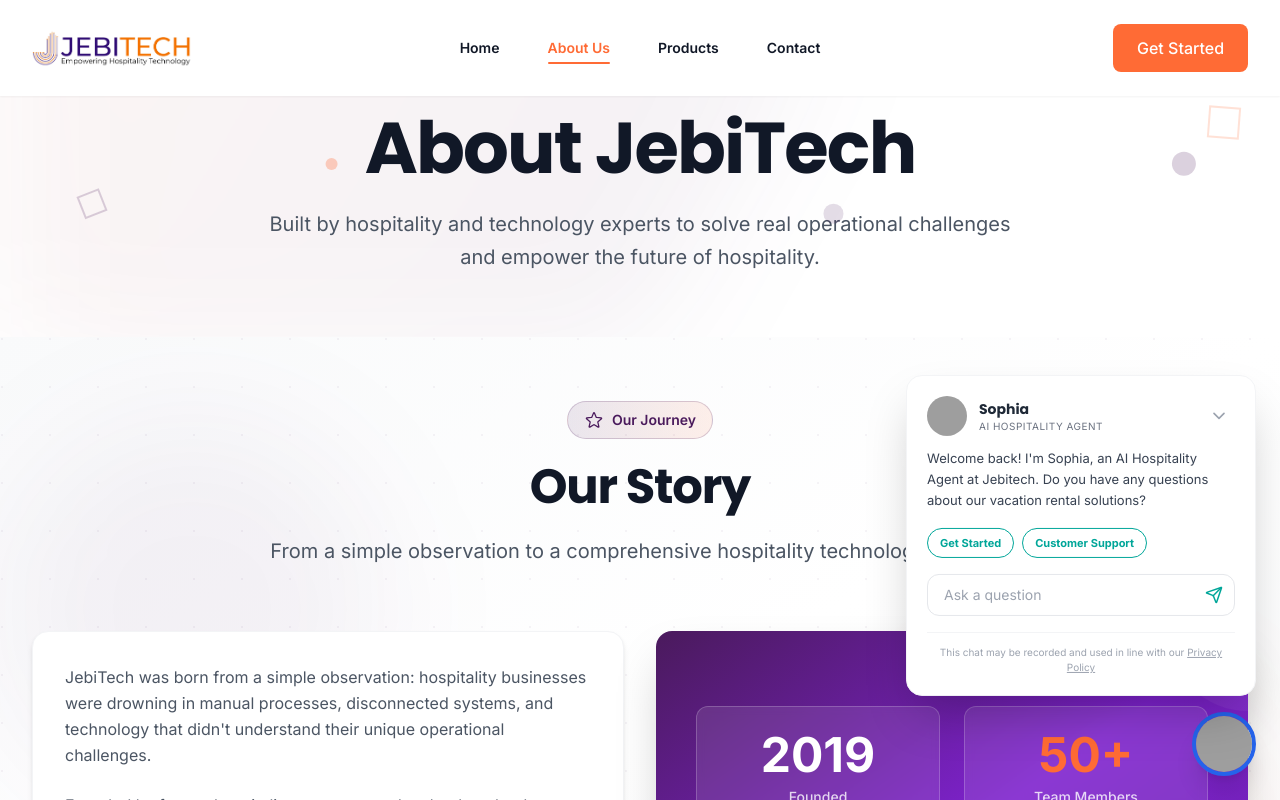
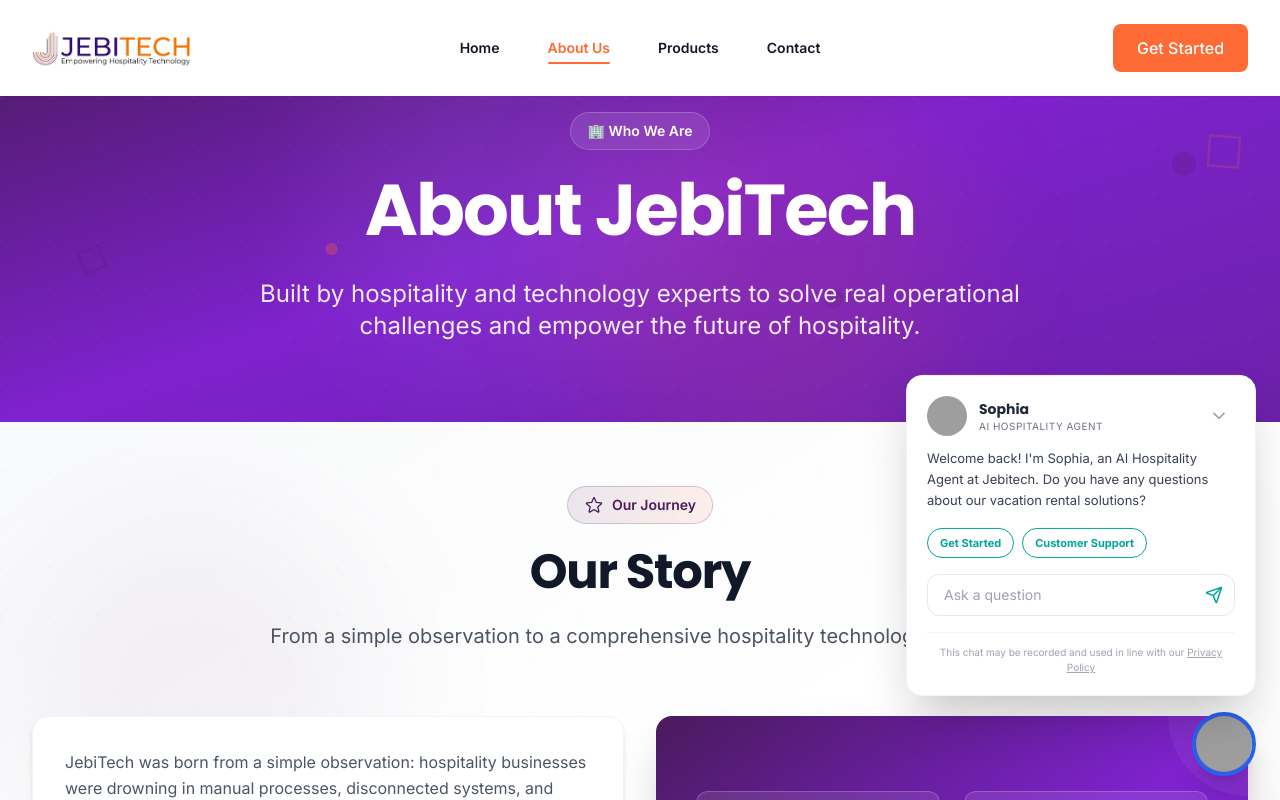
Before and after one commit to JEBITECH/jebi_website, a Next.js app: page /about in a window 1280 px wide. Shown: the top 800 px of the page. Built offline with nearby package versions, Linux system fonts and the light colour scheme; grey boxes are pictures that could not be loaded.

Commit message:
Imrpove about hero section

```diff
--- a/app/about/page.tsx
+++ b/app/about/page.tsx
@@ -183,21 +183,40 @@
   return (
     <div className="bg-white overflow-hidden">
       {/* 1. Hero Section */}
-      <div className="relative isolate px-6 pt-24 pb-12 md:pt-28 md:pb-16 lg:px-8">
+      <div className="relative isolate px-6 pt-24 pb-16 md:pt-28 md:pb-20 lg:px-8 overflow-hidden bg-gradient-to-br from-primary-purple via-purple-700 to-purple-800">
         <FloatingElements />
 
-        <div className="absolute inset-x-0 -top-40 -z-10 transform-gpu overflow-hidden blur-3xl sm:-top-80">
-          <div className="relative left-[calc(50%-11rem)] aspect-[1155/678] w-[36.125rem] -translate-x-1/2 rotate-[30deg] bg-gradient-to-r from-primary-orange/20 to-primary-purple/20 opacity-30 sm:left-[calc(50%-30rem)] sm:w-[72.1875rem]" />
+        {/* Enhanced Background */}
+        <div className="absolute inset-0 -z-10">
+          {/* Gradient Orbs */}
+          <div className="absolute top-0 left-1/4 w-96 h-96 bg-white/5 rounded-full blur-3xl"></div>
+          <div className="absolute top-20 right-1/4 w-96 h-96 bg-primary-orange/10 rounded-full blur-3xl"></div>
+
+          {/* Dot Pattern */}
+          <div className="absolute inset-0 opacity-5">
+            <div className="absolute inset-0" style={{
+              backgroundImage: 'radial-gradient(circle at 2px 2px, white 1px, transparent 0)',
+              backgroundSize: '48px 48px'
+            }}></div>
+          </div>
         </div>
 
-        <div className="container-custom">
+        <div className="container-custom relative z-10">
           <AnimatedSection direction="up" delay={0.2}>
             <div className="text-center max-w-4xl mx-auto">
-              <h1 className="text-5xl font-bold tracking-tight text-gray-900 sm:text-6xl lg:text-7xl font-heading mb-6">
+              {/* Badge */}
+              <div className="inline-flex items-center gap-2 px-4 py-2 bg-white/10 backdrop-blur-sm rounded-full border border-white/20 mb-6">
+                <span className="text-white text-sm font-semibold">🏢 Who We Are</span>
+              </div>
+
+              {/* Main Heading */}
+              <h1 className="text-5xl font-bold tracking-tight text-white sm:text-6xl lg:text-7xl font-heading mb-8">
                 About JebiTech
               </h1>
+
+              {/* Description */}
               <AnimatedSection direction="up" delay={0.4}>
-                <p className="text-xl leading-relaxed text-gray-600 max-w-3xl mx-auto">
+                <p className="text-xl md:text-2xl leading-relaxed text-white/90 max-w-3xl mx-auto">
                   Built by hospitality and technology experts to solve real operational challenges
                   and empower the future of hospitality.
                 </p>
```
